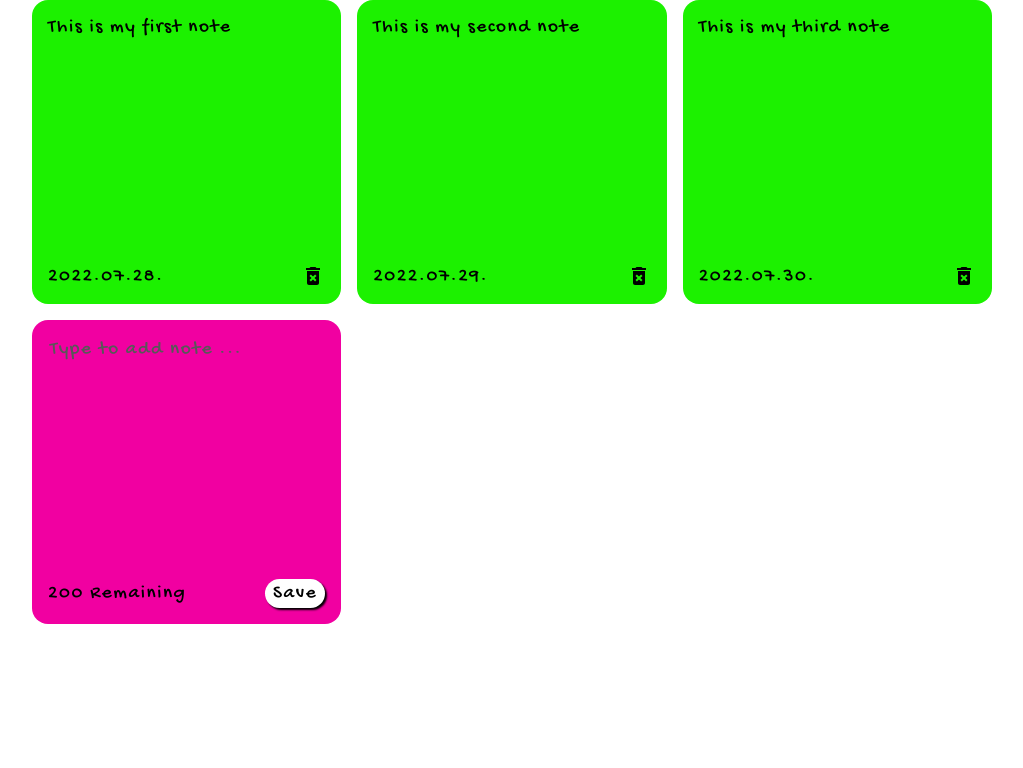
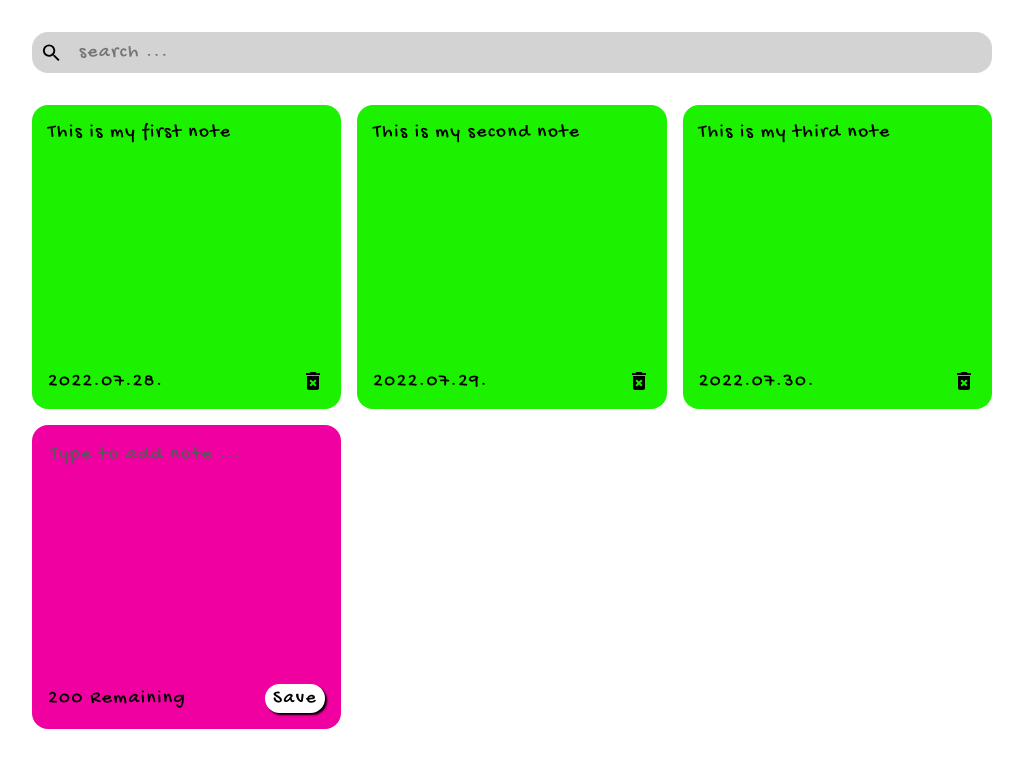
Before and after one commit to adelmalek/react-app-notes, a React (Create React App) app: page / in a window 1280 px wide. Shown: the top 768 px of the page, without its empty margins (128-1151 px from the left). Built offline with nearby package versions, Linux system fonts and the light colour scheme.

Commit message:
component Search

```diff
--- a/src/App.js
+++ b/src/App.js
@@ -3,6 +3,7 @@ import './App.css';
 import { useState } from "react";
 import { nanoid } from "nanoid";
 
+import Search from "./Components/Search/Search";
 import NoteList from "./Components/NoteList/NoteList";
 
 function App() {
@@ -24,6 +25,8 @@ function App() {
     }
   ]);
 
+  const [searchText, setSearchText] = useState("");
+
   const addNote = (text) => {
     const date = new Date();
     const newNote = {
@@ -36,7 +39,11 @@ function App() {
 
   return (
     <div className="App">
-      <NoteList notes={notes} handleAddNote={addNote}/>
+      <Search handleSearchNote={setSearchText}/>
+      <NoteList
+        notes={notes.filter(note => note.text.toLowerCase().includes(searchText))}
+        handleAddNote={addNote}
+      />
     </div>
   );
 }
--- /dev/null
+++ b/src/Components/Search/Search.css
@@ -0,0 +1,19 @@
+.search {
+    display: flex;
+    align-items: center;
+    background-color: lightgrey;
+    padding: 0.5rem;
+    border-radius: 1rem;
+    margin: 2rem auto;
+}
+
+input {
+    border: none;
+    outline: none;
+    width: 100%;
+    padding-left: 1rem;
+    font-size: 1.2rem;
+    letter-spacing: 0.1rem;
+    font-family: 'Gochi Hand', cursive;
+    background-color: lightgrey;
+}
--- /dev/null
+++ b/src/Components/Search/Search.jsx
@@ -0,0 +1,19 @@
+import "./Search.css";
+import { MdSearch } from "react-icons/md";
+
+export default function Search({handleSearchNote}) {
+    const handleChange = (e) => {
+        handleSearchNote(e.target.value)
+    };
+
+    return (
+        <div className="search">
+            <MdSearch size="1.5rem"/>
+            <input
+                type="text"
+                placeholder="search ..."
+                onChange={handleChange}
+            />
+        </div>
+    )
+}
```
